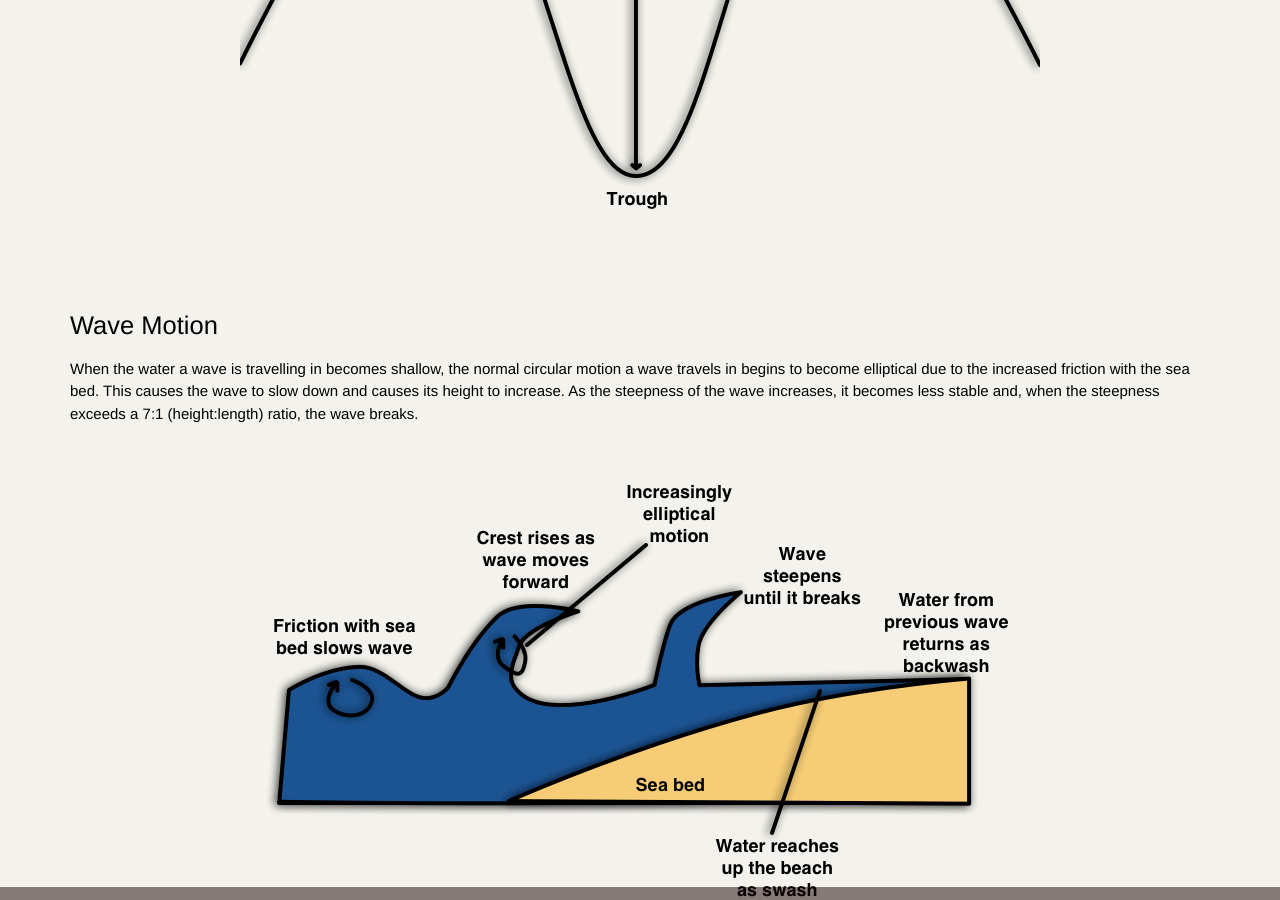
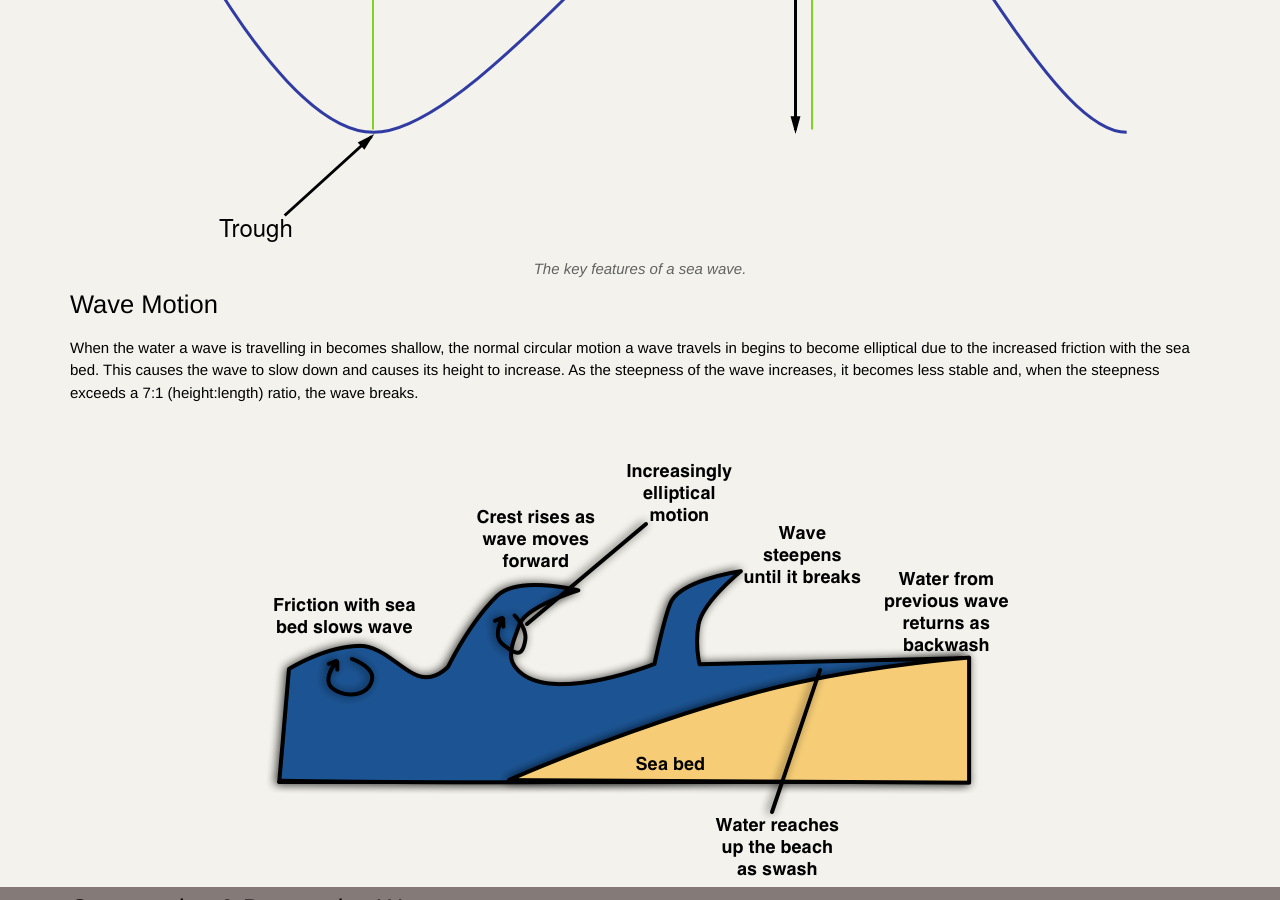
Before and after one commit to alexjohnj/geographyas, a Jekyll site: the page built from _posts/coasts/2012-01-02-waves.md, in a window 1280 px wide and 900 px high, scrolled down 1173 px. Built offline with Jekyll 4.4.1, drawn with Linux system fonts in a browser that asks for light colours; nearby versions of some CDN libraries.

Commit message:
Updated wave diagram.
It's a new, clearer diagram and an SVG! benhowdle89/svgeezy should provide PNG fallback for IE 8 but I don't have access to IE 8 to test it.

```diff
--- a/_layouts/default.html
+++ b/_layouts/default.html
@@ -82,6 +82,8 @@ var _gaq=_gaq||[];_gaq.push(["_setAccount","UA-28196489-1"]);_gaq.push(["_trackP
 			</div> <!-- end footer-right -->
 		</div> <!-- end page-footer -->
 	<script src="//ajax.googleapis.com/ajax/libs/jquery/1.9.1/jquery.min.js"></script>
+	<!--SVGeezy JS https://github.com/benhowdle89/svgeezy-->
+	<script type="text/javascript">var svgeezy=function(){return{init:function(a,b){this.avoid=a||!1,this.filetype=b||"png",this.svgSupport=this.supportsSvg(),this.svgSupport||(this.images=document.getElementsByTagName("img"),this.imgL=this.images.length,this.fallbacks())},fallbacks:function(){for(;this.imgL--;)if(!this.hasClass(this.images[this.imgL],this.avoid)||!this.avoid){var a=this.images[this.imgL].getAttribute("src");if(null===a)continue;if("svg"==this.getFileExt(a)){var b=a.replace(".svg","."+this.filetype);this.images[this.imgL].setAttribute("src",b)}}},getFileExt:function(a){var b=a.split(".").pop();return-1!==b.indexOf("?")&&(b=b.split("?")[0]),b},hasClass:function(a,b){return(" "+a.className+" ").indexOf(" "+b+" ")>-1},supportsSvg:function(){return document.implementation.hasFeature("http://www.w3.org/TR/SVG11/feature#Image","1.1")}}}();svgeezy.init(false, 'png');</script>
 	<script type="text/javascript">
 	(function(){$(window).scroll(function(){if($(window).scrollTop()+$(window).height()===$(document).height()){$(".page-footer").css({"margin-top":"-3.3em",height:"3.3em",opacity:"0.9"})}if($(window).scrollTop()+$(window).height()!==$(document).height()){if($(".page-footer")[0].style.height==="3.3em"){return $(".page-footer").css({"margin-top":"",height:"",opacity:""})}}})}).call(this);
 	</script>
--- a/_posts/coasts/2012-01-02-waves.md
+++ b/_posts/coasts/2012-01-02-waves.md
@@ -31,7 +31,12 @@ Wave energy depends upon three things:
 | Backwash                | Water returning to the sea. It's the opposite of swash and occurs after a wave has broken onto a beach. |
 
 
-![A diagram of a wave.](/Images/coasts/2waves/waveDiagram.png)
+<figure>
+<img src="/Images/coasts/2waves/waveDiagram.svg" alt="A diagram showing the key features of a wave">
+<figcaption>
+The key features of a sea wave.
+</figcaption>
+</figure>
 
 ## Wave Motion
 
```
Also changed, not shown: Images/coasts/2waves/waveDiagram.png, Images/coasts/2waves/waveDiagram.svg (added).
